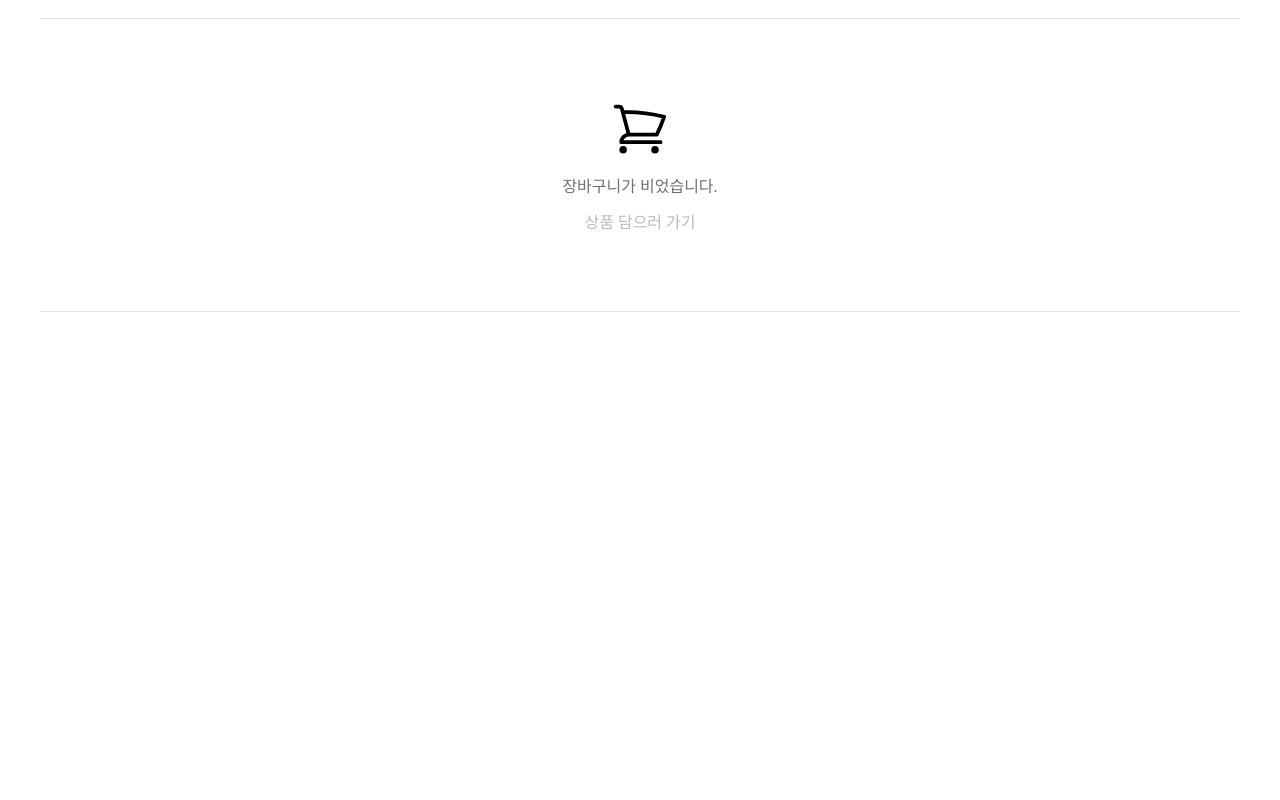
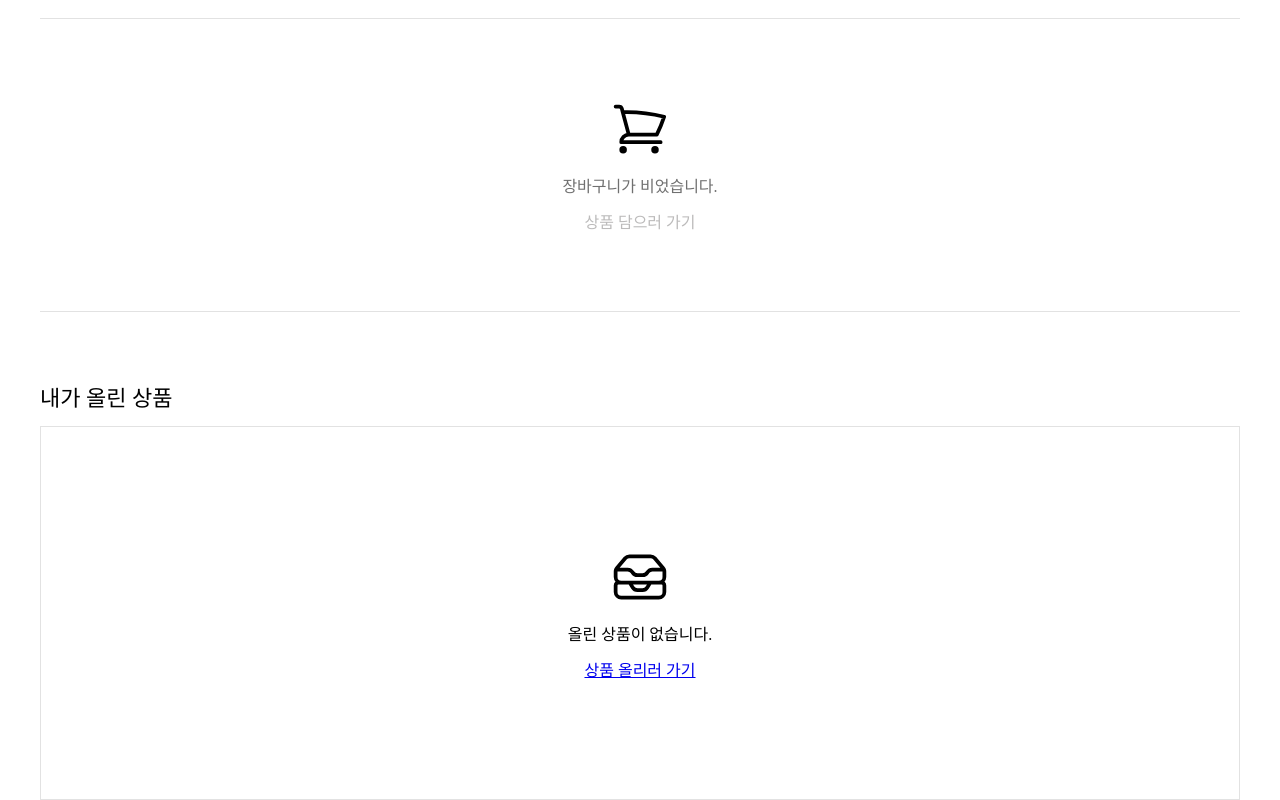
Before and after one commit to seon-mikim/FE, a React (Vite) app: page /my in a window 1280 px wide. Shown: the part 366-1166 px from the top of the page. Before the commit the page ends 800 px from the top, so only its background shows below. Built offline with nearby package versions, Linux system fonts and the light colour scheme.

Commit message:
feat: 유저 올린 상품 없을때 카드 컴포넌트 생성

```diff
--- a/src/components/MyPageContents/UserSaleItemsContent.jsx
+++ b/src/components/MyPageContents/UserSaleItemsContent.jsx
@@ -1,10 +1,9 @@
+import { UserEmptySalesCard, UserFullSalesCard } from "../MypageCard"
 
 const UserSaleItemsContent = () => {
-	return (
-		<div>
-
-		</div>
-	)
+	const salesProductData = []
+	if(salesProductData.length === 0) return <UserEmptySalesCard/>
+	return <UserFullSalesCard/>
 }
 
 export default UserSaleItemsContent
--- a/src/components/MyPageList/index.jsx
+++ b/src/components/MyPageList/index.jsx
@@ -1,6 +1,8 @@
 import UserCartContent from "../MyPageContents/UserCartContent";
 import UserProfileContent from "../MyPageContents/UserProfileContent";
+import UserSaleItemsContent from "../MyPageContents/UserSaleItemsContent";
 import MyPageList from "./MypageList";
 
 export const UserProfileList = MyPageList(UserProfileContent)
 export const UserCartList = MyPageList(UserCartContent)
+export const UserSalesList = MyPageList(UserSaleItemsContent)
--- /dev/null
+++ b/src/components/MypageCard/UseSalesCard/EmptySalesCard.jsx
@@ -0,0 +1,36 @@
+import Image from "../../ui/Image/Image"
+import Wrap from "../../ui/Wrap/Wrap"
+import EmptyProductIcon from '../../../assets/images/sales_product_icon.svg'
+import styled from "styled-components"
+import Text from "../../ui/Text/Text"
+import { Link } from "react-router-dom"
+const EmptySalesCard = () => {
+	return (
+
+			<CardItemWrap>
+				<ImgWrap>
+					<Image imageSrc={EmptyProductIcon}/>
+				</ImgWrap>
+			<Text text='올린 상품이 없습니다.' />
+			<Link to='/my/sales'>상품 올리러 가기</Link>
+			</CardItemWrap>
+
+	)
+}
+
+export default EmptySalesCard
+
+const CardItemWrap = styled(Wrap)`
+	display: flex;
+	padding: 120px 0;
+	align-items: center;
+	flex-direction: column;
+	justify-content: center;
+	border: 1px solid #e2e2e2;
+	gap: 20px;
+`
+const ImgWrap = styled(Wrap)`
+	width: 60px;
+	height: 60px;
+
+`
--- a/src/components/MypageCard/UseSalesCard/SalesCard.jsx
+++ b/src/components/MypageCard/UseSalesCard/SalesCard.jsx
@@ -1,7 +1,9 @@
 
 const SalesCard = () => {
 	return (
-		<div>SalesCard</div>
+		<div>
+
+		</div>
 	)
 }
 
--- a/src/components/MypageCard/index.jsx
+++ b/src/components/MypageCard/index.jsx
@@ -3,8 +3,10 @@ import UserCartCard from '../MypageCard/UserCartCard/UserCartCard'
 import EmptyCartCard from '../MypageCard/UserCartCard/EmptyCartCard'
 import ProfileCard from "./UserProfileCard/ProfileCard";
 import SalesCard from "./UseSalesCard/SalesCard";
+import EmptySalesCard from "./UseSalesCard/EmptySalesCard";
 
 export const UserFullCartCard = UserDefalutCard(UserCartCard)
 export const UserEmptyCartCard = UserDefalutCard(EmptyCartCard)
 export const UserProfileCard = UserDefalutCard(ProfileCard)
-export const UserSalesCard = UserDefalutCard(SalesCard)
+export const UserFullSalesCard = UserDefalutCard(SalesCard)
+export const UserEmptySalesCard = UserDefalutCard(EmptySalesCard)
--- a/src/components/ui/Main/Main.jsx
+++ b/src/components/ui/Main/Main.jsx
@@ -9,6 +9,7 @@ export default Main;
 const StMain = styled.main`
 
   max-width: 1200px;
+  height: 100%;
   display: flex;
   flex-direction: column;
   margin: 0 auto;
--- a/src/pages/my/sub/UserInfoPage.jsx
+++ b/src/pages/my/sub/UserInfoPage.jsx
@@ -1,16 +1,17 @@
-// import UserCartContent from '../../../components/MyPageContents/UserCartContent';
-import { UserCartList, UserProfileList } from '../../../components/MypageList';
-// import UserSaleItemsContent from '../../../components/MyPageContents/UserSaleItemsContent';
+
+import { UserCartList, UserProfileList, UserSalesList } from '../../../components/MypageList';
+
 import MyPageSection from '../../../components/MypageSections';
 const UserInfoPage = () => {
   const UserProfileSection = MyPageSection(UserProfileList);
   const UserCartListSection = MyPageSection(UserCartList);
-  // const UserSaleListSection = MyPageSection(UserSaleItemsContent);
+  const UserSaleListSection = MyPageSection(UserSalesList);
   return (
     <>
 
     <UserProfileSection titleText="내 정보" />
     <UserCartListSection titleText="장바구니" />
+    <UserSaleListSection titleText="내가 올린 상품" />
 
     </>
   );
```
Also changed, not shown: src/assets/images/sales_product_icon.svg (added).
